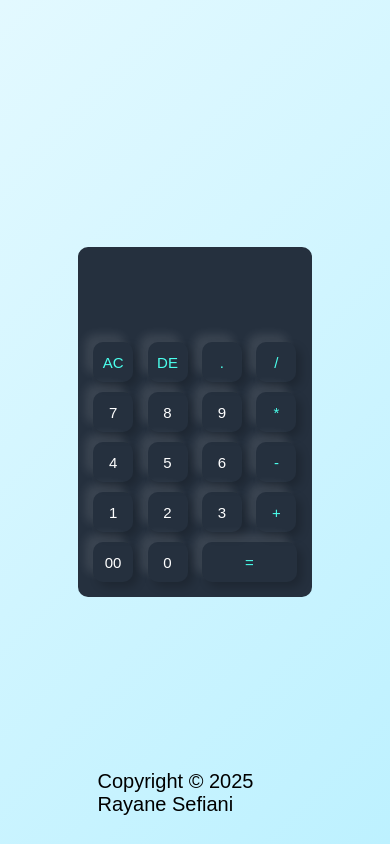
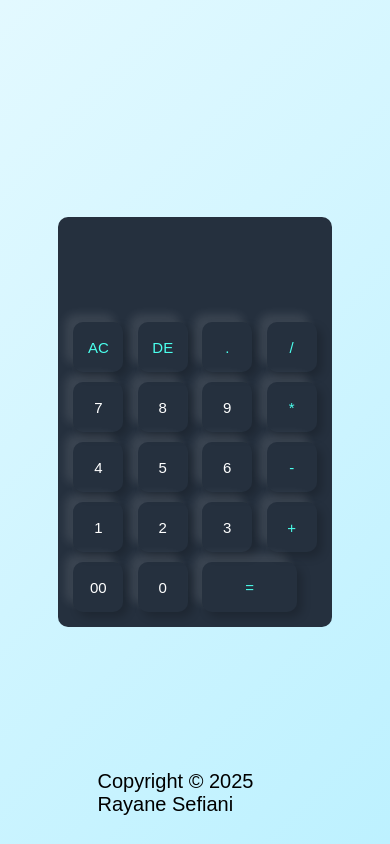
Before and after one commit to RyanAwex/calculator, a plain HTML site: page index.html in a window 390 px wide. Drawn offline with Linux system fonts and the light colour scheme.

Commit message:
Update style.css

```diff
--- a/style.css
+++ b/style.css
@@ -64,8 +64,8 @@ form input:active {
     border-radius: 10px;
   }
   .calculator form input {
-    height: 40px;
-    width: 40px;
+    height: 50px;
+    width: 50px;
     box-shadow: -8px -8px 10px rgba(255, 255, 255, 0.1), 5px 5px 10px rgba(0, 0, 0, 0.2);
     font-size: 15px;
     margin: 5px;
```
